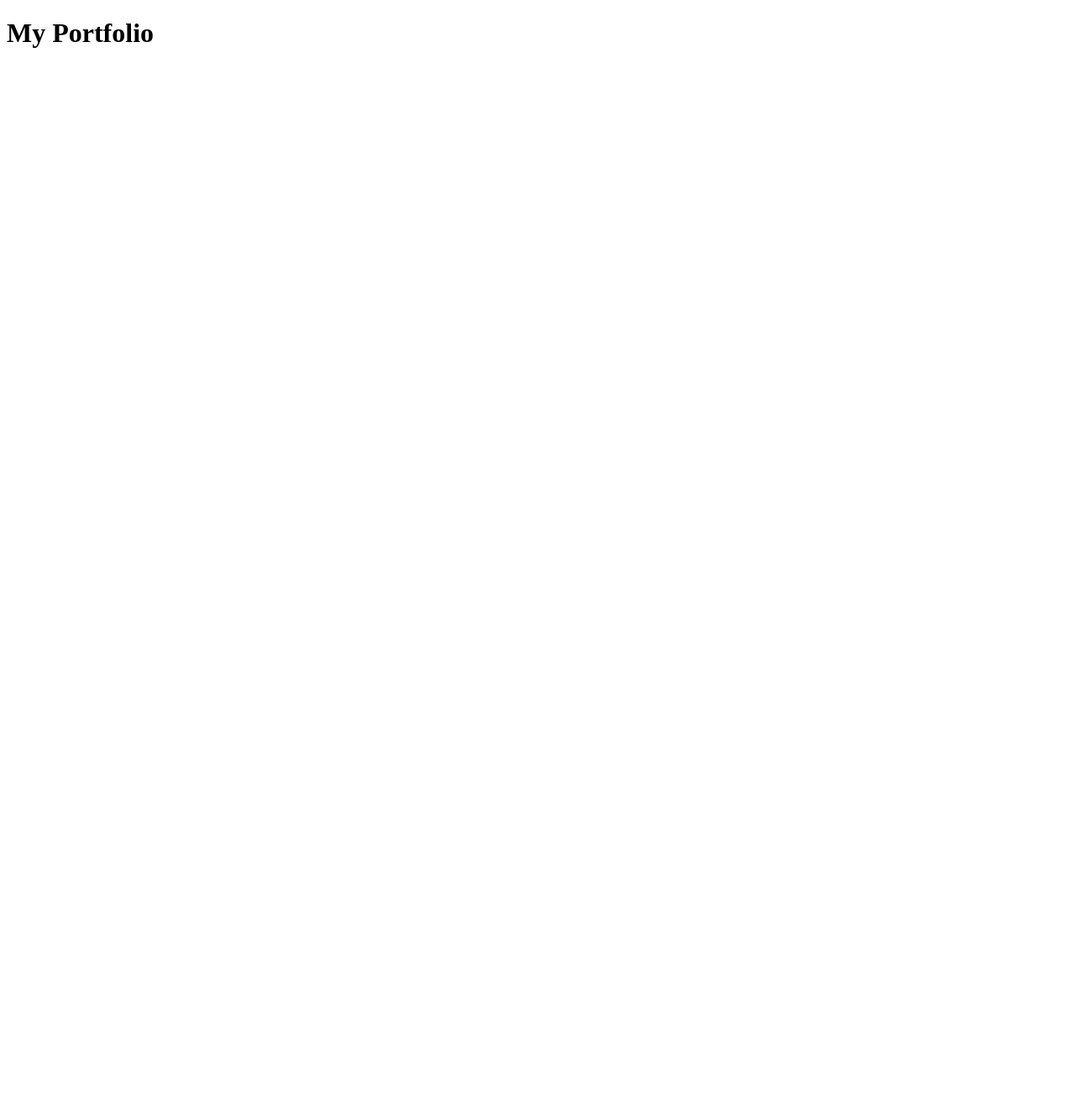
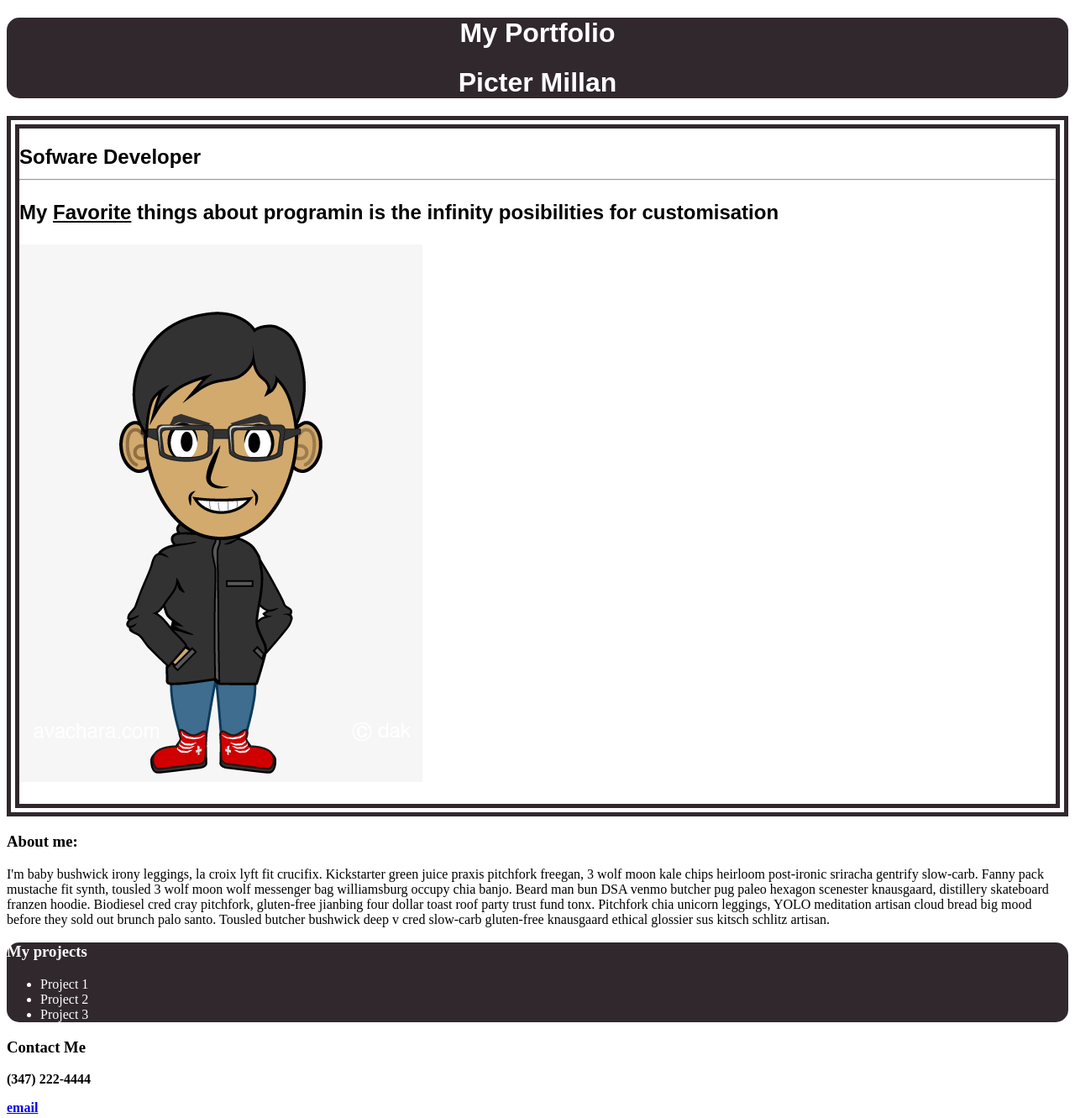
Before and after one commit to HackerUSA-CE/FSI-Build-a-Portfolio, a plain HTML site: page index.html in a window 1280 px wide. Shown: the whole page at 84% size. Before the commit the page ends 800 px from the top, so only its background shows below. Drawn offline with Linux system fonts and the light colour scheme.

Commit message:
final product

```diff
--- a/css/styles.css
+++ b/css/styles.css
@@ -0,0 +1,38 @@
+.first-div{
+  font-family: arial;
+  text-align: center;
+  color: rgb(255, 255, 255);
+  background-color: rgb(48,40,45);
+  border-radius: 15px;
+}
+.second-div{
+  border-color:rgb(48,40,45) ;
+  border-style: double;
+  border-width: 15px;
+}
+.list-div{
+  background-color:rgb(48,40,45) ;
+  color:rgb(255, 255, 255) ;
+  border-radius: 15px;
+}
+.softwareTitle{
+  font-family: arial;
+}
+
+.phone{
+  font-weight: bolder;
+  cursor: pointer;
+}
+.phone:hover {
+  text-decoration: underline;
+
+}
+.email{
+  font-weight: bolder;
+  cursor: pointer;
+}
+.email:hover{
+  cursor: pointer;
+  text-decoration: underline;
+
+}
--- a/index.html
+++ b/index.html
@@ -2,36 +2,48 @@
 <html>
 
 <head>
-    <meta charset="utf-8">
-    <meta name="viewport" content="width=device-width">
-    <title>My Portfolio</title>
+  <meta charset="utf-8">
+  <meta name="viewport" content="width=device-width">
+  <title>My Portfolio</title>
+  <link rel="stylesheet" href="css/styles.css"
 </head>
 
 <body>
-    <H1>
-        My Portfolio
-    </H1>
-    <!--
-      Directions:
-        1. Create a DIV element to contain the page content
-        2. Inside your DIV, create an H1 tag that contains your name as the text
-        3. Below your H1 tag, create an H2 tag that contains the content text "Software Developer"
-        4. Below your H2 tag, create an HR tag which will make a horizontal line
-        5. Create a paragraph tag and put a sentence of your choice in it. (Suggestion: "My favorite thing about programming is _______")
-        6. Make the word "favorite" italicized
-        7. Make an image tag with the src attribute linked to a picture of yourself or of a placeholder image. Make sure you make an alt attribute too!
-        8. Create an H3 tag that says "About Me"
-        9. Create a paragraph tag that contains the "lorem ipsum" text. You will need to do a search for this text - it is long!
-        10. Create an H3 tag that says "My Projects"
-        11. Create an unordered list with 3 list items that say "Project 1", "Project 2", and "Project 3"
-        12. Add another H3 that contains "Contact Me" as text
-        13. Create a paragraph that contains a fake phone number, e.g., "Phone: (202) 555-1234"
-        14. Create a link tag (<a>) with a direction to mail to a fake email address. This is done by making a regular link, but in the href attribute, put mailto:fake@email.com (this opens up your email program with the TO field already filled out-try it!)
+  <div class="first-div">
+  <h1 class="title">
+    My Portfolio
+  </h1>
+    <h1 class="myName">
+      Picter Millan
+    </h1>
+  </div>
+  <div class="second-div">
+    <h2 class="softwareTitle">
+      Sofware Developer
+      <hr>
+      <p class="image_me">My <u>Favorite</u> things about programin is the infinity posibilities for customisation</p>
+      <img src="./images/me.png" alt="cartoon of me!">
+    </h2>
+  </div>
 
-        BONUS: Try one of the following ideas if you finish early
-          - Switch out your lorem ipsum for Hipster Ipsum (https://hipsum.co/)
-          - In your contact me section, make the text "Phone:" and "Email:" bolded
-     -->
+    <h3>About me:</h3>
+    <p>
+      I'm baby bushwick irony leggings, la croix lyft fit crucifix. Kickstarter green juice praxis pitchfork freegan, 3 wolf moon kale chips heirloom post-ironic sriracha gentrify slow-carb. Fanny pack mustache fit synth, tousled 3 wolf moon wolf messenger bag williamsburg occupy chia banjo. Beard man bun DSA venmo butcher pug paleo hexagon scenester knausgaard, distillery skateboard franzen hoodie. Biodiesel cred cray pitchfork, gluten-free jianbing four dollar toast roof party trust fund tonx. Pitchfork chia unicorn leggings, YOLO meditation artisan cloud bread big mood before they sold out brunch palo santo. Tousled butcher bushwick deep v cred slow-carb gluten-free knausgaard ethical glossier sus kitsch schlitz artisan.
+    </p>
+  <div class="list-div">
+    <h3>My projects</h3>
+    <ul>
+      <li>Project 1</li>
+      <li>Project 2</li>
+      <li>Project 3</li>
+    </div>
+    </ul>
+  <div class="fourth-div">
+    <h3>Contact Me</h3>
+    <p class="phone">(347) 222-4444</p>
+    <a class="email" href="mailto:fake@email.com">email</a>
+  </div>
+
 </body>
 
 </html>
```
Also changed, not shown: images/me.png (added).
